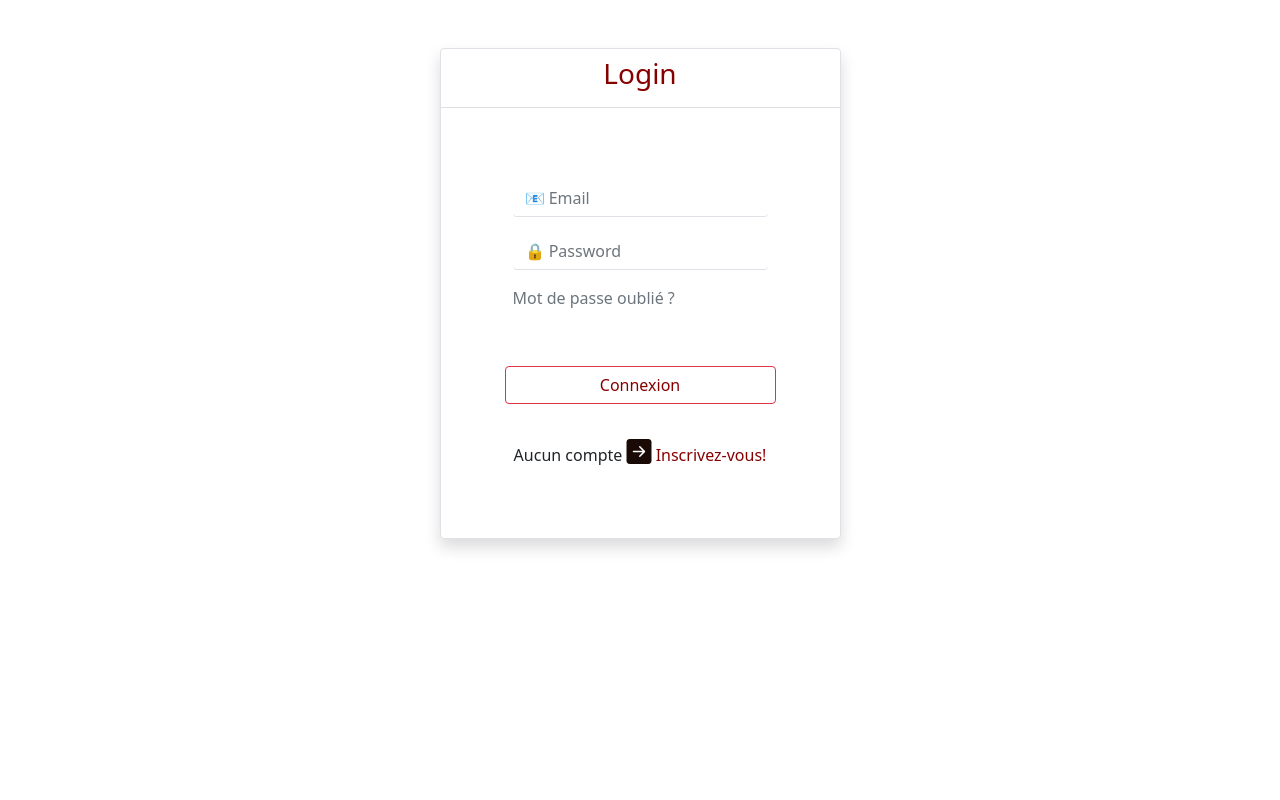
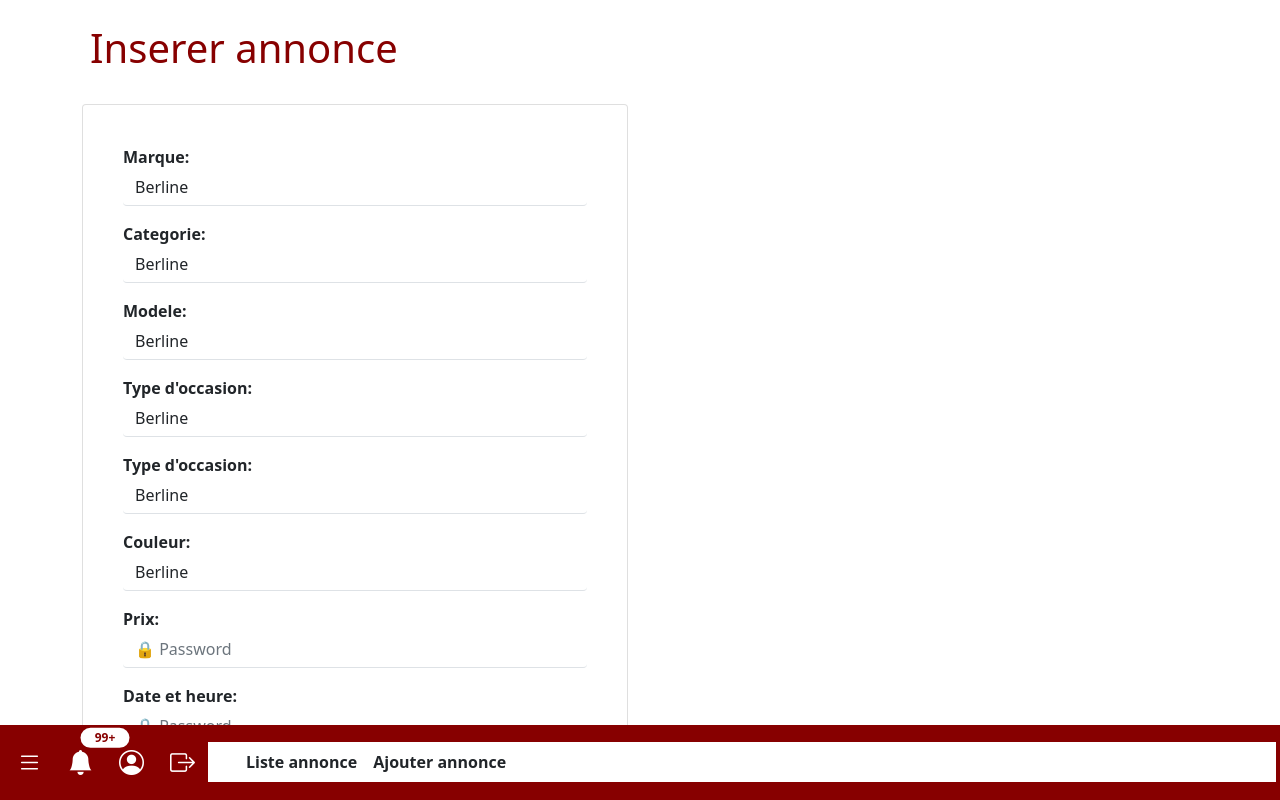
Before and after one commit to HaingoAdri/ionic_Voiture, a React (Vite) app: page /Inserer_Annonce in a window 1280 px wide. Built offline with nearby package versions, Linux system fonts and the light colour scheme.

Commit message:
Ajout de page Inserer annonce et notification dans le module

```diff
--- a/src/App.tsx
+++ b/src/App.tsx
@@ -5,6 +5,8 @@ import sytle from './App.css';
 import Login from './components/Body/Login';
 import Inscription from './components/Body/Inscription';
 import Acceuil from './components/Pages/Section';
+import Inserer_Annonce from './components/Pages/Inserer_Annonce';
+import Notification from './components/Pages/Notification';
 const App: React.FC = () => (
   <IonApp className='body'>
     <IonReactRouter>
@@ -18,6 +20,12 @@ const App: React.FC = () => (
         <Route path="/Acceuil" exact={true} >
           <Acceuil />
         </Route>
+        <Route path="/Inserer_Annonce" exact={true} >
+          <Inserer_Annonce />
+        </Route>
+        <Route path="/Notification" exact={true} >
+          <Notification />
+        </Route>
       </IonRouterOutlet>
     </IonReactRouter>
   </IonApp>
--- a/src/components/Pages/Acceuil.css
+++ b/src/components/Pages/Acceuil.css
@@ -29,7 +29,7 @@ ul{
     background-size: cover;
 }
 .scrollable-container {
-    max-height: calc(500px - 130px); /* Définissez la hauteur maximale pour laquelle la barre de défilement apparaîtra */
+    max-height: calc(700px - 130px); /* Définissez la hauteur maximale pour laquelle la barre de défilement apparaîtra */
     position: relative;
     overflow-y: auto; /* Ajoute une barre de défilement uniquement si le contenu dépasse la hauteur spécifiée */
 }
@@ -40,3 +40,7 @@ ul{
     width: 50px;
     height: 300px;
 }
+.scroller{
+    max-height: 750px;
+    overflow-y: auto;
+}
--- a/src/components/Pages/Inserer_Annonce.tsx
+++ b/src/components/Pages/Inserer_Annonce.tsx
@@ -7,6 +7,7 @@ import './bootstrap.bundle.min';
 import "./Acceuil.css";
 import image from "./img.png";
 import Navigation from "./Navigation";
+import { Link, withRouter } from "react-router-dom";
 
 class Inserer_Annonce extends React.Component{
     render(){
@@ -14,59 +15,116 @@ class Inserer_Annonce extends React.Component{
             <body>
                 <p></p>
                 <main className="container">
-                    <div className="back p-5 rounded mt-3 text-white">
-                        <h1>Liste annonce</h1>
-                        <p className="lead">Vente de voitue occasion.</p>
-                        <a className="btn btn-light text-danger" href="../../components/navbar/index.html" role="button">Voir details &raquo;</a>
+                    <div className=" p-2 rounded mt-3 text-white">
+                        <h1 className='text'>Inserer annonce</h1>
                     </div>
-                    <div className="row scrollspy-example scrollable-container  mt-3" data-bs-offset="0">
+                    <div className="row scrollspy-example scroller mt-3" data-bs-offset="0">
                         <div className="col-sm-6" id="ss">
                             <div className="card">
-                                <img src={image} className="card-img-top" alt="..."/>
                                 <div className="card-body">
-                                    <h5 className="card-title">Card title</h5>
-                                    <p className="card-text">Some quick example text to build on the card title and make up the bulk of the card's content.</p>
-                                    <a href="#" className="btn btn-outline-danger">Go somewhere</a>
+                                    <form >
+                                    <div className="p-4">
+                                        <div className="text-dark  ">
+                                            <label className="fw-bold">Marque:</label>
+                                            <select name="" className="form-control border-0 border-bottom" id="">
+                                                <option value="">Berline</option>
+                                                <option value="">Berline</option>
+                                            </select>
                                         </div>
+
+                                        <p></p>
+                                        <div className="text-dark  ">
+                                            <label className="fw-bold">Categorie:</label>
+                                            <select name="" className="form-control border-0 border-bottom" id="">
+                                                <option value="">Berline</option>
+                                                <option value="">Berline</option>
+                                            </select>
                                         </div>
+
+                                        <p></p>
+                                        <div className="text-dark  ">
+                                            <label className="fw-bold">Modele:</label>
+                                            <select name="" className="form-control border-0 border-bottom" id="">
+                                                <option value="">Berline</option>
+                                                <option value="">Berline</option>
+                                            </select>
                                         </div>
-                        <div className="col-sm-6 mt-3" id="ss">
-                            <div className="card">
-                                <img src={image} className="card-img-top" alt="..."/>
-                                <div className="card-body">
-                                    <h5 className="card-title">Card title</h5>
-                                    <p className="card-text">Some quick example text to build on the card title and make up the bulk of the card's content.</p>
-                                    <a href="#" className="btn btn-outline-danger">Go somewhere</a>
+
+                                        <p></p>
+                                        <div className="text-dark  ">
+                                            <label className="fw-bold">Type d'occasion:</label>
+                                            <select name="" className="form-control border-0 border-bottom" id="">
+                                                <option value="">Berline</option>
+                                                <option value="">Berline</option>
+                                            </select>
                                         </div>
+
+                                        <p></p>
+                                        <div className="text-dark  ">
+                                            <label className="fw-bold">Type d'occasion:</label>
+                                            <select name="" className="form-control border-0 border-bottom" id="">
+                                                <option value="">Berline</option>
+                                                <option value="">Berline</option>
+                                            </select>
                                         </div>
+
+                                        <p></p>
+                                        <div className="text-dark  ">
+                                            <label className="fw-bold">Couleur:</label>
+                                            <select name="" className="form-control border-0 border-bottom" id="">
+                                                <option value="">Berline</option>
+                                                <option value="">Berline</option>
+                                            </select>
                                         </div>
-                        <div className="col-sm-6 mt-3" id="ss">
-                            <div className="card">
-                                <img src={image} className="card-img-top" alt="..."/>
-                                <div className="card-body">
-                                    <h5 className="card-title">Card title</h5>
-                                    <p className="card-text">Some quick example text to build on the card title and make up the bulk of the card's content.</p>
-                                    <a href="#" className="btn btn-outline-danger">Go somewhere</a>
+
+                                        <p></p>
+                                        <div className="text-dark">
+                                            <label className="fw-bold">Prix:</label>
+                                            <input type="number" className="form-control border-0 border-bottom" id="address" placeholder="🔒 Password" required/>
                                         </div>
+                                        <p></p>
+                                        <div className="text-dark">
+                                            <label className="fw-bold">Date et heure:</label>
+                                            <input type="dateTime" className="form-control border-0 border-bottom" id="address" placeholder="🔒 Password" required/>
                                         </div>
+                                        <p></p>
+
+                                        <div className="text-dark">
+                                            <label className="fw-bold">Description:</label>
+                                            <textarea name="" id="" className="form-control"></textarea>
                                         </div>
-                        <div className="col-sm-6 mt-3" id="ss">
-                            <div className="card">
-                                <img src={image} className="card-img-top" alt="..."/>
-                                <div className="card-body">
-                                    <h5 className="card-title">Card title</h5>
-                                    <p className="card-text">Some quick example text to build on the card title and make up the bulk of the card's content.</p>
-                                    <a href="#" className="btn btn-outline-danger">Go somewhere</a>
+
+                                        <div className="text-dark">
+                                            <label className="fw-bold">Date et heure:</label>
+                                            <input type="dateTime" className="form-control border-0 border-bottom" id="address" placeholder="🔒 Password" required/>
                                         </div>
+                                        <p></p>
+
+                                        <div className="text-dark">
+                                            <label className="fw-bold">Inserer image:</label>
+                                            <input type="file" className="btn btn-danger" id="address" placeholder="Image" required/>
                                         </div>
+                                        <p></p>
+                                        <div className="text-dark">
+                                            <label className="fw-bold">Inserer image:</label>
+                                            <input type="file" className="btn btn-danger" id="address" placeholder="Image" required/>
                                         </div>
-                        <div className="col-sm-6 mt-3" id="ss">
-                            <div className="card">
-                                <img src={image} className="card-img-top" alt="..."/>
-                                <div className="card-body">
-                                    <h5 className="card-title">Card title</h5>
-                                    <p className="card-text">Some quick example text to build on the card title and make up the bulk of the card's content.</p>
-                                    <a href="#" className="btn btn-outline-danger">Go somewhere</a>
+                                        <p></p>
+                                        <div className="text-dark">
+                                            <label className="fw-bold">Inserer image:</label>
+                                            <input type="file" className="btn btn-danger" id="address" placeholder="Image" required/>
+                                        </div>
+                                        <p></p>
+                                        <div className="text-dark">
+                                            <label className="fw-bold">Inserer image:</label>
+                                            <input type="file" className="btn btn-danger" id="address" placeholder="Image" required/>
+                                        </div>
+                                        <p></p>
+                                    </div>
+                                </form>
+                                <div className="p-3 ">
+                                    <Link to="/Acceuil" className="btn btn-outline-danger bg-primary.bg-gradient w-100 text">Connexion</Link>
+                                </div>
                                 </div>
                             </div>
                         </div>
--- a/src/components/Pages/Navigation.tsx
+++ b/src/components/Pages/Navigation.tsx
@@ -5,7 +5,7 @@ import "../dist/bootstrap-icons.css";
 import "../dist/bootstrap-icons.min.css";
 import './bootstrap.bundle.min';
 import "./Acceuil.css";
-
+import { Link, withRouter } from "react-router-dom";
 
 class Navigation extends React.Component{
     render(){
@@ -16,7 +16,7 @@ class Navigation extends React.Component{
                         <i className="bi bi-list text-white"></i>
                     </button>
                     <button type="button" className="btn btn-outline-white position-relative rounded-pill text-center ml-5 ">
-                        <i className="bi bi-bell-fill text-white"></i>
+                        <Link to="/Notification"><i className="bi bi-bell-fill text-white"></i></Link>
                         <span className="position-absolute top-0 w-100 start-100 translate-middle badge rounded-pill bg-white text">
                             99+
                         <span className="visually-hidden">unread messages</span>
@@ -31,10 +31,10 @@ class Navigation extends React.Component{
                     <div className="collapse navbar-collapse bw" id="navbarCollapse">
                         <ul className="navbar-nav fw-bolder">
                             <li className="nav-item">
-                                <a className="nav-link text-dark" aria-current="page" href="#">Liste annonce</a>
+                                <Link to="/Acceuil" className="nav-link text-dark" aria-current="page">Liste annonce</Link>
                             </li>
                             <li className="nav-item">
-                                <a className="nav-link text-dark" href="#">Modifier annonce</a>
+                                <Link to="/Inserer_Annonce" className="nav-link text-dark">Ajouter annonce</Link>
                             </li>
 
                         </ul>
--- /dev/null
+++ b/src/components/Pages/Notification.tsx
@@ -0,0 +1,51 @@
+import React from 'react';
+import "../Body/bootstrap.min.css";
+import "../Body/bootstrap.rtl.min.css";
+import "../dist/bootstrap-icons.css";
+import "../dist/bootstrap-icons.min.css";
+import './bootstrap.bundle.min';
+import "./Acceuil.css";
+import image from "./img.png";
+import Navigation from './Navigation';
+
+class Notification extends React.Component{
+    render(){
+        return (
+            <body>
+                <p></p>
+                <main className="container">
+                    <div className="p-3 rounded mt-3 text">
+                        <h1>Toutes les notifications :</h1>
+                    </div>
+                    <div className="row scrollspy-example scrollable-container  mt-3 border-none" data-bs-offset="0">
+                        <ol className="list-group list-group-numbered justify-content-center ml-6 p-4">
+                            <li className="list-group-item d-flex justify-content-center align-items-center">
+                                <div className="ms-2 me-auto">
+                                <div className="fw-bold">Subheading</div>
+                                Content for list item
+                                </div>
+                                <span className="badge bgg rounded-pill">14</span>
+                            </li>
+                            <li className="list-group-item d-flex justify-content-center align-items-center">
+                                <div className="ms-2 me-auto">
+                                    <div className="fw-bold">Subheading</div>
+                                    Content for list item
+                                </div>
+                                <span className="badge bgg rounded-pill">14</span>
+                            </li>
+                            <li className="list-group-item d-flex justify-content-center align-items-center">
+                                <div className="ms-2 me-auto">
+                                <div className="fw-bold">Subheading</div>
+                                Content for list item
+                                </div>
+                                <span className="badge bgg rounded-pill">14</span>
+                            </li>
+                        </ol>
+                    </div>
+                </main>
+                <Navigation />
+            </body>
+        );
+    }
+}
+export default Notification;
--- a/src/components/Pages/Section.tsx
+++ b/src/components/Pages/Section.tsx
@@ -6,7 +6,7 @@ import "../dist/bootstrap-icons.min.css";
 import './bootstrap.bundle.min';
 import "./Acceuil.css";
 import image from "./img.png";
-import Navigation from "./Navigation";
+import Navigation from './Navigation';
 
 class Section extends React.Component{
     render(){
```
Also changed, not shown: 1 other file (tests, documents, lock files or other folders). Lines whose indentation alone changed are shown as unchanged.
